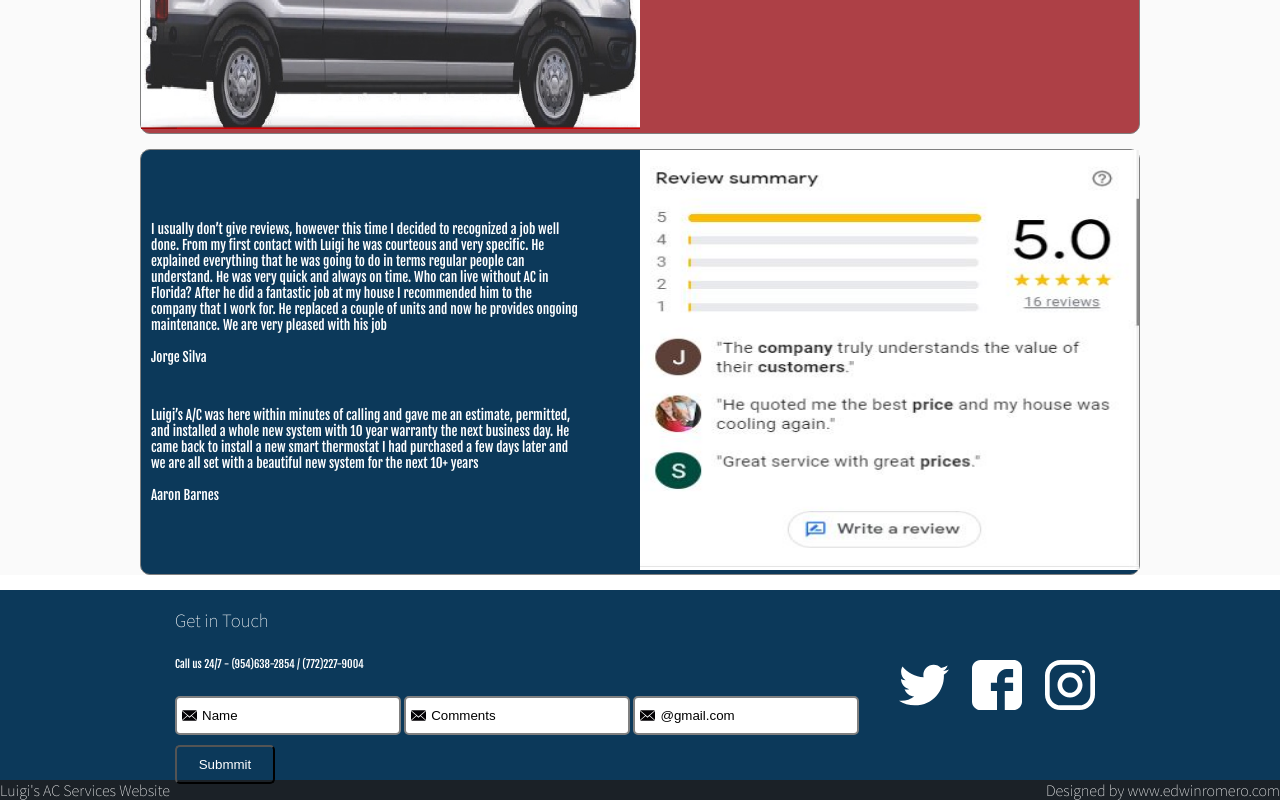
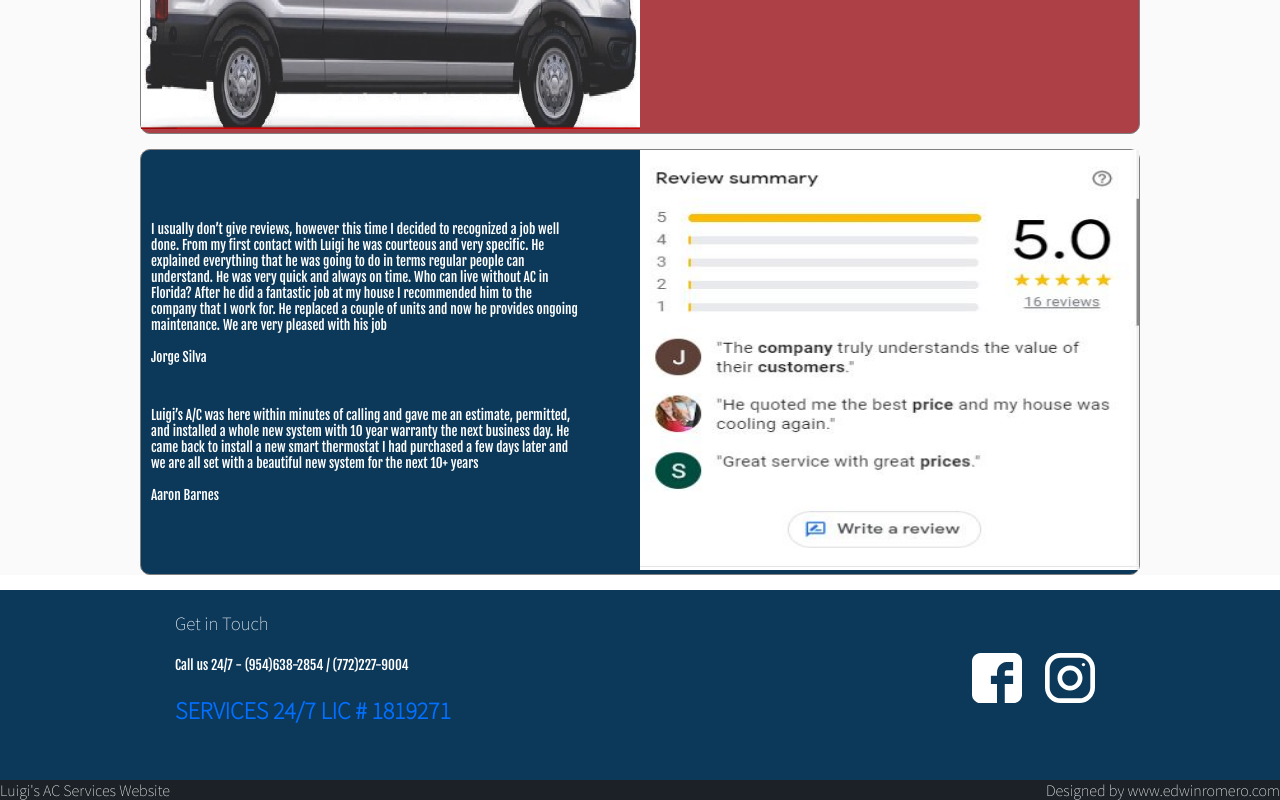
Before and after one commit to edwinsig/luigis, a plain HTML site: page index.html in a window 1280 px wide. Shown: the part 1034-1834 px from the top of the page. Drawn offline with Linux system fonts and the light colour scheme.

Commit message:
adding right social media and contact info

```diff
--- a/index.html
+++ b/index.html
@@ -6,7 +6,7 @@
     <title>LuigiAcServices</title>
     <link rel="icon" href="images/luigis_logo.jpg" type="image/jpg">
     <link href="https://fonts.googleapis.com/css2?family=Fjalla+One&family=Source+Sans+Pro:wght@200&display=swap" rel="stylesheet">
-    <link rel="stylessheet" href="css/media.css" media = "screen and (max-width:768px)">
+    <!-- <link rel="stylessheet" href="css/media.css" media = "screen and (max-width:768px)"> -->
     <link rel="stylesheet" href="css/styles.css">
 
 
@@ -18,7 +18,7 @@
             <figure class="logo">
                 <img height="90px" src="images/luigis_logo.jpg" alt="Luigi's Logo">
             </figure>
-            <h6>Luigi's AC Services <br><br> Call us 24/7 - (954)638-2854 / (772)227-9004  </h6>
+            <h5>Luigi's AC Services <br><br> Call us 24/7 - (954)638-2854 / (772)227-9004  </h5>
             <nav class="menu">
              <ol>
                 <li>
@@ -132,17 +132,17 @@
     <section id="contactus" class="contact">
         <form action="/suscription/" class="form-email">
             <h3>Get in Touch</h3>
-            <h6>Call us 24/7 - (954)638-2854 / (772)227-9004  </h6>
-            <input type="text" placeholder="Send your email" value="Name">
+            <h5>Call us 24/7 - (954)638-2854 / (772)227-9004  </h5>
+            <h2 class="even-list-title-24">Services 24/7  Lic # 1819271</h2>
+            <!-- <input type="text" placeholder="Send your email" value="Name">
             <input type="text" placeholder="Send your email" value="Comments">
             <input type="text" placeholder="Send your email" value="@gmail.com">
-            <button>Submmit</button>
+            <button>Submmit</button> -->
 
         </form>
 
         <div class="social">
-            <a href="https://twitter.com/luigiacservices" class="social-link twitter"></a>
-            <a href="https://www.facebook.com/luigiacservices" class="social-link facebook"></a>
+            <a href="https://www.facebook.com/luis.e.bolivar.58" class="social-link facebook"></a>
             <a href="https://instagram.com/luigi_ac_services" class="social-link instagram"></a>
           </div>
     </section>
```
Also changed, not shown: css/styles.css (+0 -14 lines), fonts/icomoon.ttf (added), fonts/icomoon.woff (added), 2 other files.
